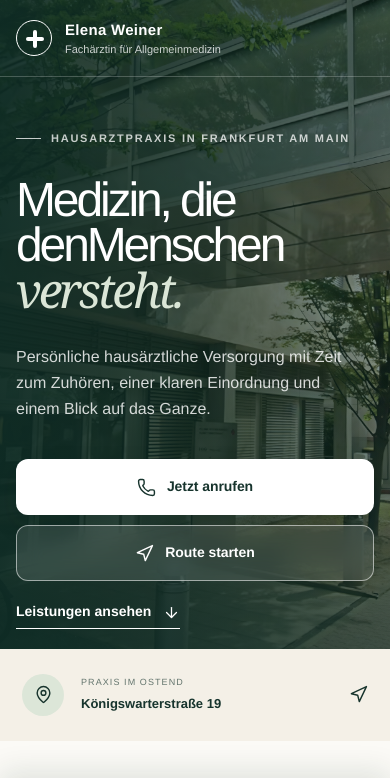
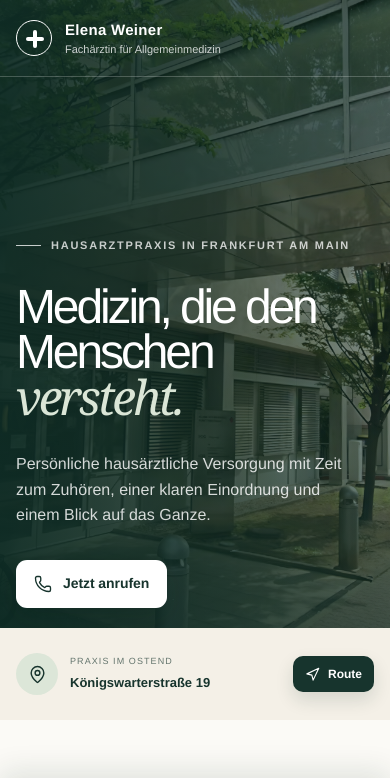
Before and after one commit to melodycards/praxis-elena-weiner, a Next.js app: page / in a window 390 px wide. Shown: the top 778 px of the page. Built offline with nearby package versions, Linux system fonts and the light colour scheme.

Commit message:
refine responsive hero actions

```diff
--- a/app/globals.css
+++ b/app/globals.css
@@ -82,11 +82,13 @@ h1, h2, h3, p { margin-top: 0; }
 em { font-family: var(--font-serif), Georgia, serif; font-weight: 400; }
 .hero h1 em { color: #dbe6d7; }
 .hero-lead { font-size: 18px; line-height: 1.6; max-width: 560px; color: rgba(255,255,255,.82); }
-.hero-actions { margin-top: 38px; display: flex; align-items: center; gap: 12px; flex-wrap: wrap; }
+.hero-actions { margin-top: 32px; display: flex; align-items: center; }
 .button { min-height: 56px; padding: 0 23px; border-radius: 12px; display: inline-flex; align-items: center; justify-content: center; gap: 11px; font-size: 14px; font-weight: 700; letter-spacing: -.005em; transition: transform .2s ease, background .2s ease, box-shadow .2s ease; }
 .button svg { width: 19px; height: 19px; stroke-width: 1.8; flex: 0 0 auto; }
 .button:hover { transform: translateY(-2px); box-shadow: 0 14px 30px rgba(9,35,29,.17); }
 .button-light { background: white; color: var(--ink); box-shadow: 0 10px 26px rgba(5,30,24,.14); }
+.button-call { min-height: 50px; padding-inline: 20px; border-radius: 11px; }
+.button-call svg { width: 18px; height: 18px; }
 .button-glass { color: white; background: rgba(255,255,255,.11); border: 1px solid rgba(255,255,255,.54); backdrop-filter: blur(12px); }
 .button-glass:hover { background: rgba(255,255,255,.18); }
 .button-dark { background: var(--ink); color: white; box-shadow: 0 10px 25px rgba(23,52,45,.14); }
@@ -112,7 +114,9 @@ em { font-family: var(--font-serif), Georgia, serif; font-weight: 400; }
 .hero-location span:nth-child(2) { display: flex; flex-direction: column; }
 .hero-location small { font-size: 11px; text-transform: uppercase; letter-spacing: .12em; opacity: .65; margin-bottom: 4px; }
 .hero-location strong { font-size: 15px; }
-.location-action { margin-left: auto; width: 19px; height: 19px; stroke-width: 1.8; }
+.location-route { margin-left: auto; min-height: 38px; padding: 0 14px; border-radius: 10px; display: inline-flex; align-items: center; justify-content: center; gap: 8px; background: var(--ink); color: white; font-size: 12px; font-weight: 700; box-shadow: 0 8px 18px rgba(23,52,45,.14); transition: transform .2s ease, box-shadow .2s ease, background .2s ease; }
+.location-route svg { width: 15px; height: 15px; stroke-width: 1.8; }
+.location-route:hover { transform: translateY(-1px); background: var(--ink-2); box-shadow: 0 10px 22px rgba(23,52,45,.18); }
 
 .welcome { padding: 150px 0 140px; display: grid; grid-template-columns: 30% 1fr; gap: 60px; }
 .welcome-kicker { display: flex; flex-direction: column; justify-content: space-between; }
@@ -221,8 +225,7 @@ footer { background: var(--ink); color: white; padding: 75px 0 30px; }
   .hero-content { padding-top: 130px; }
   .hero h1 { font-size: clamp(48px, 13vw, 68px); }
   .hero-lead { font-size: 16px; }
-  .hero-actions { align-items: stretch; display: grid; grid-template-columns: 1fr 1fr; max-width: 510px; gap: 10px; }
-  .hero-actions .text-link { grid-column: 1 / -1; }
+  .hero-actions { display: flex; align-items: center; }
   .hero-location { width: 100%; min-height: 92px; padding: 18px 22px; }
   .welcome { padding: 95px 0; grid-template-columns: 1fr; gap: 20px; }
   .welcome-kicker { flex-direction: row; align-items: flex-start; }
@@ -255,10 +258,13 @@ footer { background: var(--ink); color: white; padding: 75px 0 30px; }
   .hero h1 br { display: none; }
   .hero-lead { max-width: 92%; }
   .button { width: 100%; }
+  .hero-actions .button-call { width: auto; min-height: 48px; padding-inline: 18px; }
   .text-link { width: fit-content; }
-  .hero-location { font-size: 13px; }
+  .hero-location { font-size: 13px; gap: 12px; padding: 16px; }
+  .hero-location span:nth-child(2) { flex: 1; min-width: 0; }
   .hero-location small { font-size: 9px; }
   .hero-location strong { font-size: 13px; }
+  .location-route { min-height: 36px; padding-inline: 12px; flex: 0 0 auto; }
   .welcome-copy h2, .section-head h2, .visit-head h2, .faq-grid h2 { font-size: 42px; }
   .welcome-text-grid p { font-size: 16px; }
   .services-grid { grid-template-columns: 1fr; }
@@ -283,9 +289,7 @@ footer { background: var(--ink); color: white; padding: 75px 0 30px; }
 }
 
 @media (max-width: 430px) {
-  .hero-actions { grid-template-columns: 1fr; }
-  .hero-actions .text-link { grid-column: auto; }
-  .hero-actions .button { width: 100%; }
+  .hero-actions .button-call { width: auto; }
 }
 
 @media (prefers-reduced-motion: reduce) {
--- a/app/page.tsx
+++ b/app/page.tsx
@@ -1,7 +1,6 @@
 import type { Metadata } from "next";
 import {
   Activity,
-  ArrowDown,
   CalendarClock,
   ClipboardCheck,
   HeartHandshake,
@@ -90,21 +89,19 @@ export default function Home() {
         <div className="hero-shade" />
         <div className="hero-content shell">
           <p className="eyebrow light"><span /> Hausarztpraxis in Frankfurt am Main</p>
-          <h1>Medizin, die den<br />Menschen <em>versteht.</em></h1>
+          <h1>Medizin, die den<br />{" "}Menschen <em>versteht.</em></h1>
           <p className="hero-lead">
             Persönliche hausärztliche Versorgung mit Zeit zum Zuhören, einer klaren Einordnung und einem Blick auf das Ganze.
           </p>
           <div className="hero-actions">
             <a className="button button-light button-call" href="tel:+4969444242"><Phone aria-hidden="true" /> Jetzt anrufen</a>
-            <a className="button button-glass button-route" href="https://www.google.com/maps/dir/?api=1&destination=K%C3%B6nigswarterstra%C3%9Fe+19%2C+60316+Frankfurt+am+Main" target="_blank" rel="noreferrer"><Navigation aria-hidden="true" /> Route starten</a>
-            <a className="text-link light-link" href="#leistungen">Leistungen ansehen <ArrowDown aria-hidden="true" /></a>
           </div>
         </div>
-        <a className="hero-location" href="https://www.google.com/maps/search/?api=1&query=K%C3%B6nigswarterstra%C3%9Fe+19%2C+60316+Frankfurt+am+Main" target="_blank" rel="noreferrer">
+        <div className="hero-location">
           <span className="location-icon" aria-hidden="true"><MapPin /></span>
           <span><small>Praxis im Ostend</small><strong>Königswarterstraße 19</strong></span>
-          <Navigation className="location-action" aria-hidden="true" />
-        </a>
+          <a className="location-route" href="https://www.google.com/maps/dir/?api=1&destination=K%C3%B6nigswarterstra%C3%9Fe+19%2C+60316+Frankfurt+am+Main" target="_blank" rel="noreferrer" aria-label="Route zur Praxis starten"><Navigation aria-hidden="true" /> Route</a>
+        </div>
       </section>
 
       <section className="welcome shell" id="praxis">
```
